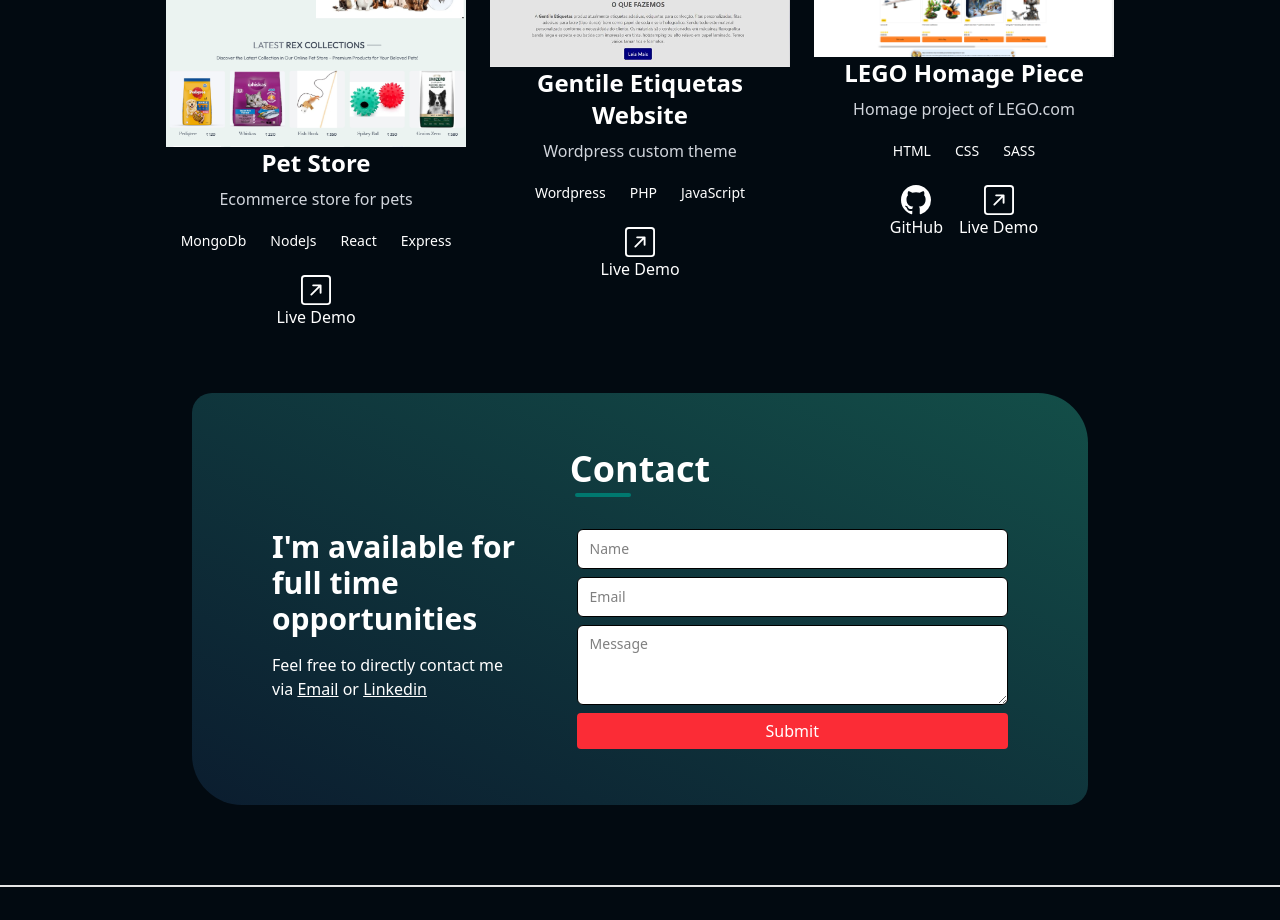
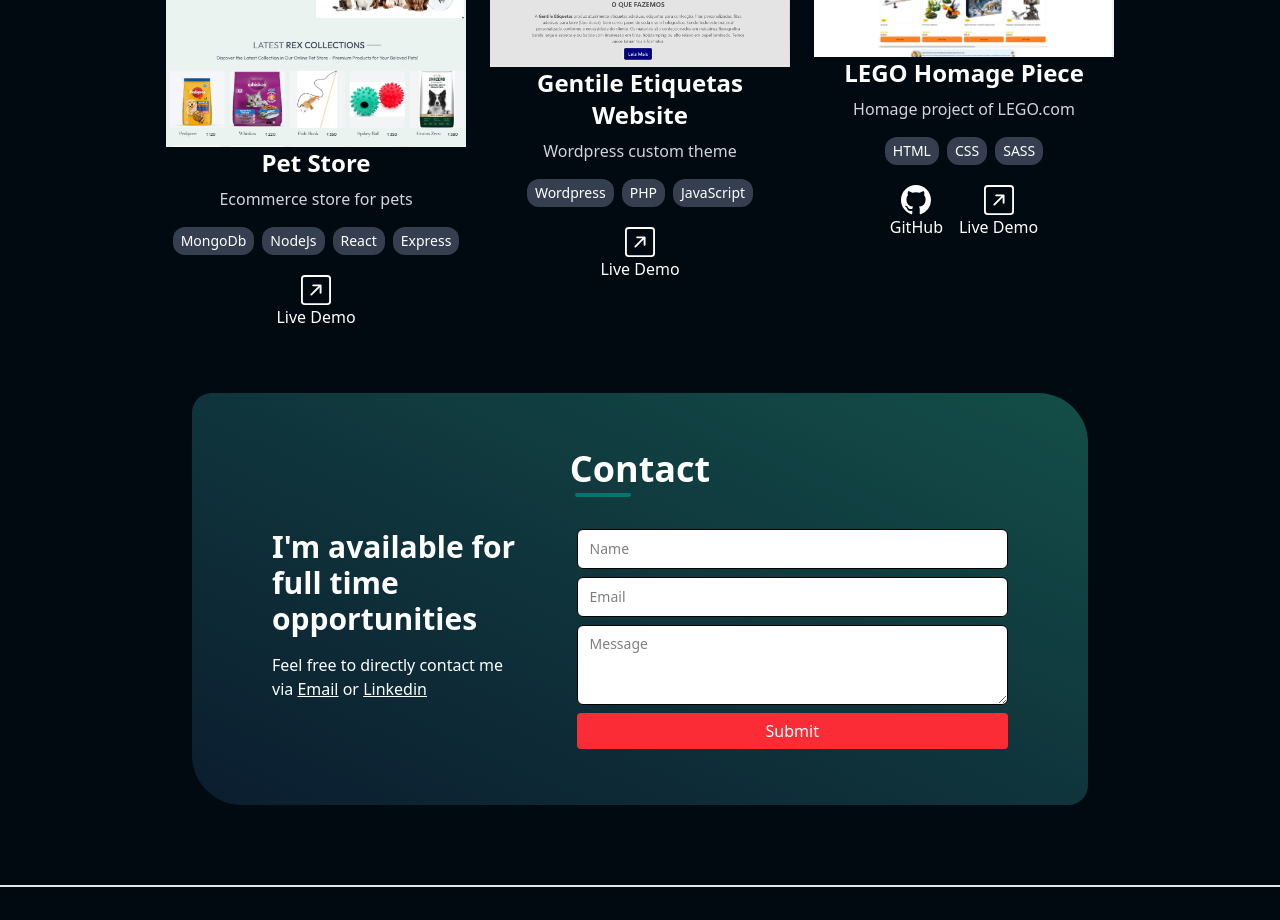
Before and after one commit to VictorKhuraijam/Website, a React (Vite) app: page / in a window 1280 px wide. Shown: the part 2000-2920 px from the top of the page. Built offline with nearby package versions, Linux system fonts and the light colour scheme.

Commit message:
minor css tweak in project

```diff
--- a/src/components/Projects.tsx
+++ b/src/components/Projects.tsx
@@ -64,7 +64,7 @@
 											<p
 												data-hover
 												key={index}
-												className="bg-skills-bg px-2 py-1 rounded-xl md:text-sm text-xs"
+												className="bg-[#353f50] px-2 py-1 rounded-xl md:text-sm text-xs"
 											>
 												{item}
 											</p>
```
